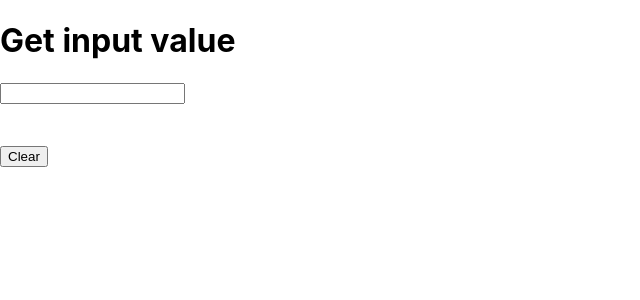
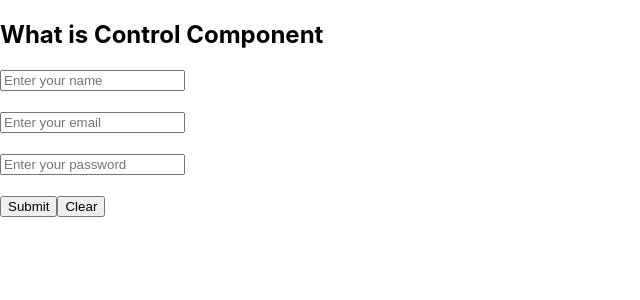
Before and after one commit to MAnwarulhaq/my-react-app, a React (Create React App) app: page / in a window 1280 px wide. Shown: the top 300 px of the page, without its empty margins (0-640 px from the left). Built offline with nearby package versions, Linux system fonts and the light colour scheme.

Commit message:
Control Component

```diff
--- a/src/App.js
+++ b/src/App.js
@@ -1,11 +1,11 @@
 
 import './App.css';
-import Inputfeild from './Input/Inputfeild';
+import ControlComponent from './ControlComponent/ControlComponent';
 function App() {
 
   return (
     <>
-    <Inputfeild/>
+    <ControlComponent/>
 
     </>
   );
--- /dev/null
+++ b/src/ControlComponent/ControlComponent.jsx
@@ -0,0 +1,41 @@
+import React from 'react'
+// Control Component
+//In React, a controlled component is an input form element (like <input>, <textarea>, or <select>) whose value is controlled by React state.
+
+const ControlComponent = () => {
+    const [name, setName] = React.useState("");
+    const [email, setEmail] = React.useState("");
+    const [password, setPassword] = React.useState("");
+    const [submitdata,setSubmitData]=React.useState("")
+
+    const handleSubmit = (e) => {
+        e.preventDefault();
+        setSubmitData({name,email,password})
+        setEmail("");
+        setName("");
+        setPassword("")
+        // You can handle form submission here
+        console.log("Form submitted with:", { name, email, password });
+    };
+
+    return (
+    <div>
+        <h2>What is Control Component</h2>
+        <form action="">
+            <input type="text" value={name} placeholder='Enter your name' onChange={(e)=>setName(e.target.value)} />
+            <br /><br />
+            <input type="email" value={email} placeholder='Enter your email'  onChange={(e)=>setEmail(e.target.value)} />
+            <br /><br />
+            <input type="password" value={password} placeholder='Enter your password'  onChange={(e)=>setPassword(e.target.value)}/>
+            <br /><br />
+            <button onClick={handleSubmit}> Submit</button>
+            <button onClick={()=>{setEmail("");setName("");setPassword("")}}>Clear</button>
+            <h3>{submitdata.name}</h3>
+            <h3>{submitdata.email}</h3>
+            <h3>{submitdata.password}</h3>
+        </form>
+    </div>
+  )
+}
+
+export default ControlComponent
--- a/src/Props/User.jsx
+++ b/src/Props/User.jsx
@@ -1,4 +1,4 @@
-import React, { use } from 'react'
+
 import Props from './Props'
 import College from './College'
 import StudentName from './StudentName'
```
